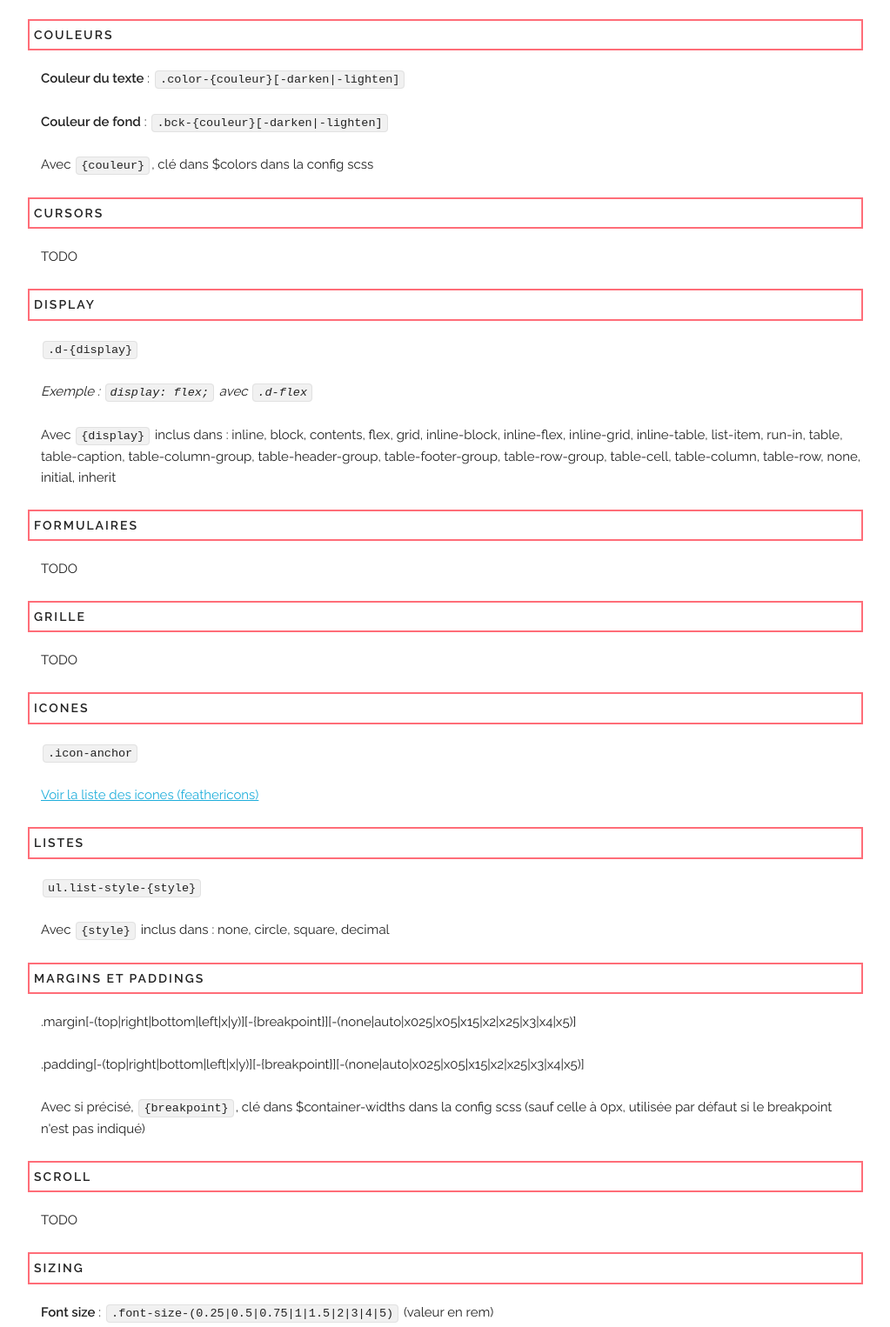
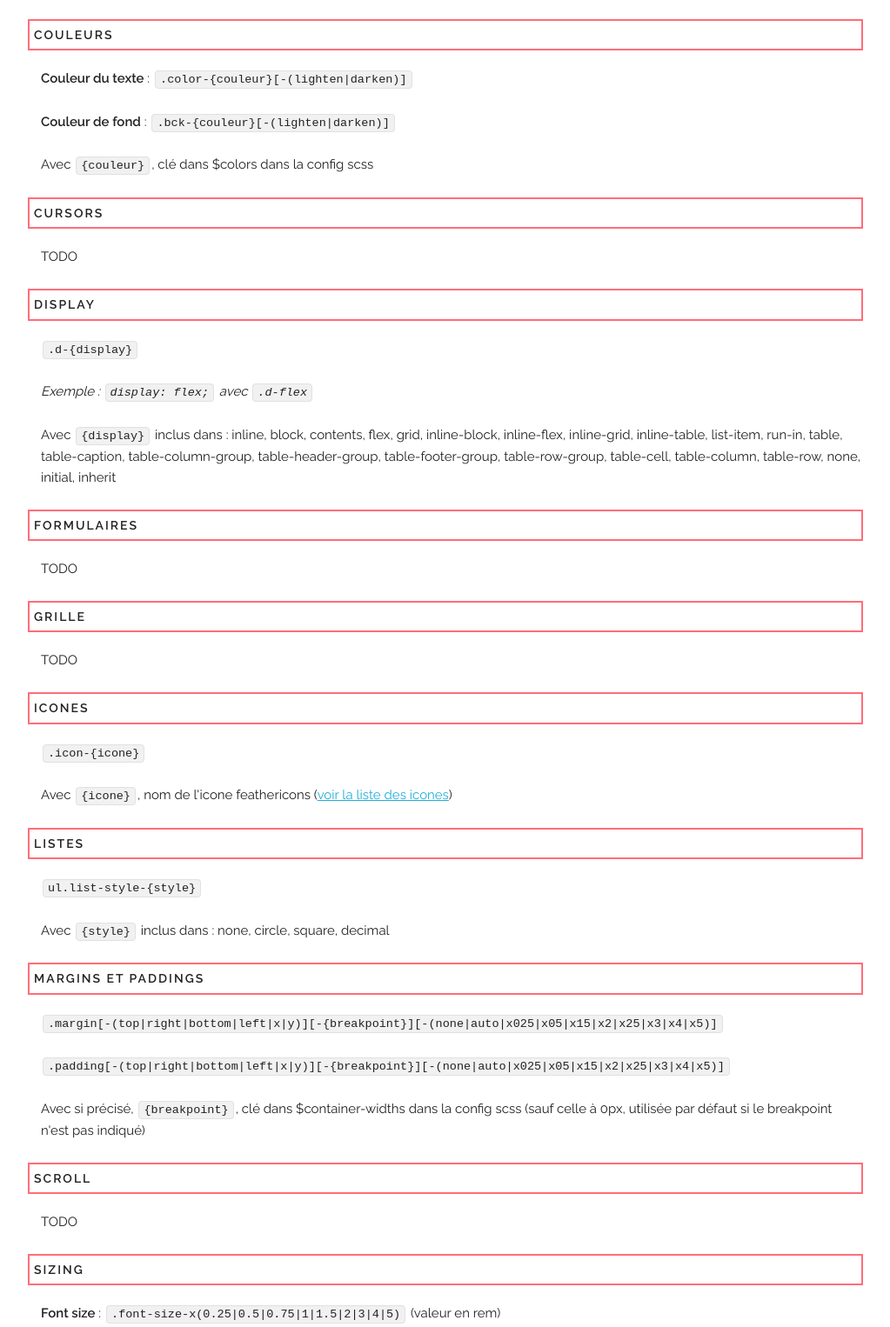
Before and after one commit to HrodeDotFr/praw, a website: page docs/index.html in a window 1280 px wide. Shown: the part 1023-2549 px from the top of the page at 87% size, without its empty margins (128-1151 px from the left). Drawn offline with Linux system fonts and the light colour scheme.

Commit message:
Correction doc

```diff
--- a/docs/index.html
+++ b/docs/index.html
@@ -115,8 +115,8 @@
                 <article id="css_couleurs">
                     <h6>Couleurs</h6>
                     <div>
-                        <p><strong>Couleur du texte</strong> : <code>.color-{couleur}[-darken|-lighten]</code></p>
-                        <p><strong>Couleur de fond</strong> : <code>.bck-{couleur}[-darken|-lighten]</code></p>
+                        <p><strong>Couleur du texte</strong> : <code>.color-{couleur}[-(lighten|darken)]</code></p>
+                        <p><strong>Couleur de fond</strong> : <code>.bck-{couleur}[-(lighten|darken)]</code></p>
                         <p>Avec <code>{couleur}</code>, clé dans $colors dans la config scss</p>
                     </div>
                 </article>
@@ -143,8 +143,8 @@
                 <article id="css_icones">
                     <h6>Icones</h6>
                     <div>
-                        <p><code>.icon-anchor</code></p>
-                        <p><a href="https://feathericons.com/" target="_blank">Voir la liste des icones (feathericons)</a></p>
+                        <p><code>.icon-{icone}</code></p>
+                        <p>Avec <code>{icone}</code>, nom de l'icone feathericons (<a href="https://feathericons.com/" target="_blank">voir la liste des icones</a>)<p>
                     </div>
                 </article>
                 <article id="css_listes">
@@ -157,8 +157,8 @@
                 <article id="css_margins_paddings">
                     <h6>Margins et paddings</h6>
                     <div>
-                        <p>.margin[-(top|right|bottom|left|x|y)][-{breakpoint}][-(none|auto|x025|x05|x15|x2|x25|x3|x4|x5)]</p>
-                        <p>.padding[-(top|right|bottom|left|x|y)][-{breakpoint}][-(none|auto|x025|x05|x15|x2|x25|x3|x4|x5)]</p>
+                        <p><code>.margin[-(top|right|bottom|left|x|y)][-{breakpoint}][-(none|auto|x025|x05|x15|x2|x25|x3|x4|x5)]</code></p>
+                        <p><code>.padding[-(top|right|bottom|left|x|y)][-{breakpoint}][-(none|auto|x025|x05|x15|x2|x25|x3|x4|x5)]</code></p>
                         <p>Avec si précisé, <code>{breakpoint}</code>, clé dans $container-widths dans la config scss (sauf celle à 0px, utilisée par défaut si le breakpoint n'est pas indiqué)</p>
                     </div>
                 </article>
@@ -169,7 +169,7 @@
                 <article id="css_sizing">
                     <h6>Sizing</h6>
                     <div>
-                        <p><strong>Font size</strong> : <code>.font-size-(0.25|0.5|0.75|1|1.5|2|3|4|5)</code> (valeur en rem)</p>
+                        <p><strong>Font size</strong> : <code>.font-size-x(0.25|0.5|0.75|1|1.5|2|3|4|5)</code> (valeur en rem)</p>
                         <p><strong>Height</strong> : <code>.h-(25-50-75-100)</code> <code>.min-h-(25-50-75-100)</code> <code>.max-h-(25-50-75-100)</code> (valeur en %)</p>
                         <p><strong>Width</strong> : <code>.w-(25-50-75-100)</code> <code>.min-w-(25-50-75-100)</code> <code>.max-w-(25-50-75-100)</code> (valeur en %)</p>
                     </div>
```
